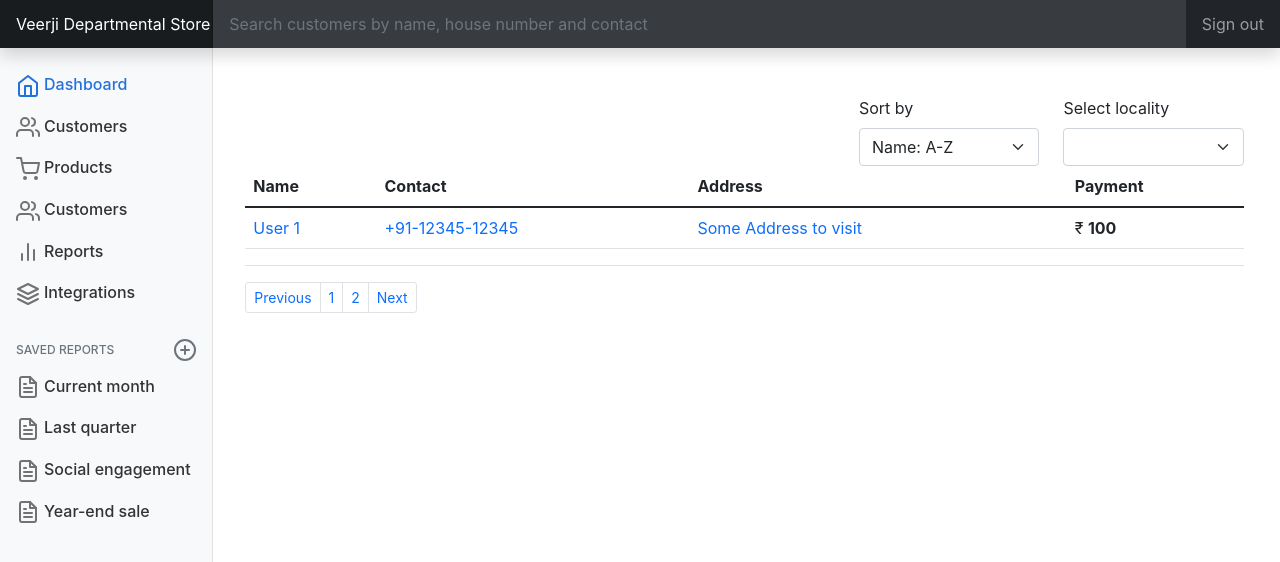
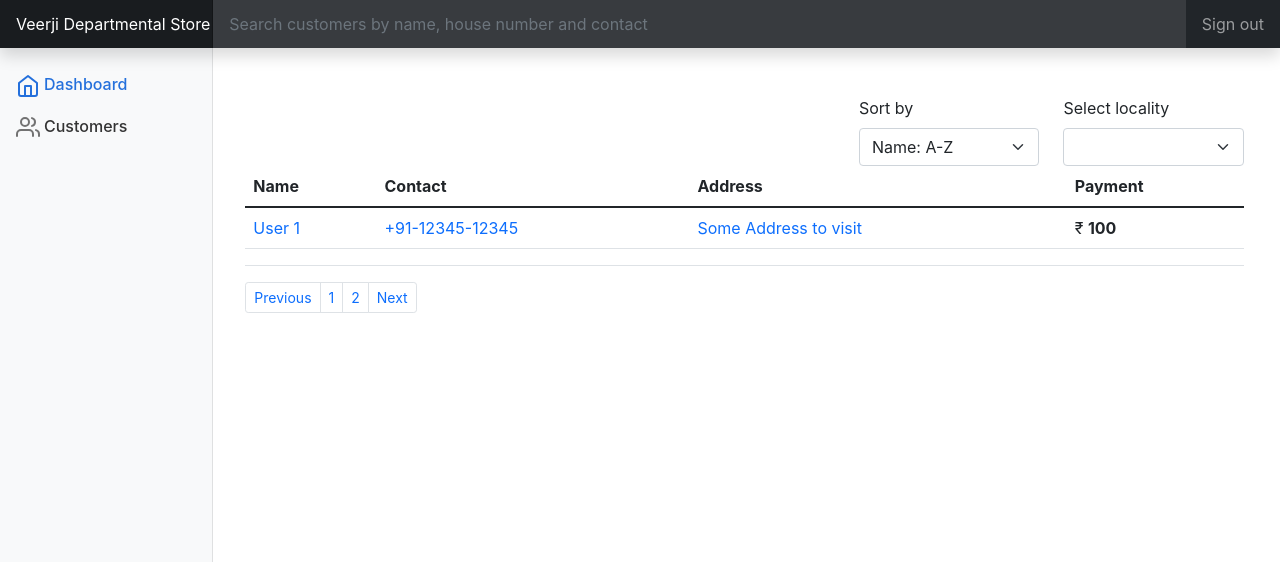
Before and after one commit to SanjampreetSingh/veerji-departmental-store, a React (Create React App) app: page /admin/home in a window 1280 px wide. Shown: the top 562 px of the page. Built offline with nearby package versions, Linux system fonts and the light colour scheme.

Commit message:
updated admin sidebar

```diff
--- a/src/components/admin/common/sidebar/Sidebar.jsx
+++ b/src/components/admin/common/sidebar/Sidebar.jsx
@@ -56,244 +56,6 @@ export default function Sidebar() {
               Customers
             </Link>
           </li>
-          <li className="nav-item">
-            <a
-              className="nav-link"
-              href="https://getbootstrap.com/docs/5.1/examples/dashboard/#"
-            >
-              <svg
-                xmlns="http://www.w3.org/2000/svg"
-                width="24"
-                height="24"
-                viewBox="0 0 24 24"
-                fill="none"
-                stroke="currentColor"
-                strokeWidth="2"
-                strokeLinecap="round"
-                strokeLinejoin="round"
-                className="feather feather-shopping-cart"
-                aria-hidden="true"
-              >
-                <circle cx="9" cy="21" r="1"></circle>
-                <circle cx="20" cy="21" r="1"></circle>
-                <path d="M1 1h4l2.68 13.39a2 2 0 0 0 2 1.61h9.72a2 2 0 0 0 2-1.61L23 6H6"></path>
-              </svg>
-              Products
-            </a>
-          </li>
-          <li className="nav-item">
-            <a
-              className="nav-link"
-              href="https://getbootstrap.com/docs/5.1/examples/dashboard/#"
-            >
-              <svg
-                xmlns="http://www.w3.org/2000/svg"
-                width="24"
-                height="24"
-                viewBox="0 0 24 24"
-                fill="none"
-                stroke="currentColor"
-                strokeWidth="2"
-                strokeLinecap="round"
-                strokeLinejoin="round"
-                className="feather feather-users"
-                aria-hidden="true"
-              >
-                <path d="M17 21v-2a4 4 0 0 0-4-4H5a4 4 0 0 0-4 4v2"></path>
-                <circle cx="9" cy="7" r="4"></circle>
-                <path d="M23 21v-2a4 4 0 0 0-3-3.87"></path>
-                <path d="M16 3.13a4 4 0 0 1 0 7.75"></path>
-              </svg>
-              Customers
-            </a>
-          </li>
-          <li className="nav-item">
-            <a
-              className="nav-link"
-              href="https://getbootstrap.com/docs/5.1/examples/dashboard/#"
-            >
-              <svg
-                xmlns="http://www.w3.org/2000/svg"
-                width="24"
-                height="24"
-                viewBox="0 0 24 24"
-                fill="none"
-                stroke="currentColor"
-                strokeWidth="2"
-                strokeLinecap="round"
-                strokeLinejoin="round"
-                className="feather feather-bar-chart-2"
-                aria-hidden="true"
-              >
-                <line x1="18" y1="20" x2="18" y2="10"></line>
-                <line x1="12" y1="20" x2="12" y2="4"></line>
-                <line x1="6" y1="20" x2="6" y2="14"></line>
-              </svg>
-              Reports
-            </a>
-          </li>
-          <li className="nav-item">
-            <a
-              className="nav-link"
-              href="https://getbootstrap.com/docs/5.1/examples/dashboard/#"
-            >
-              <svg
-                xmlns="http://www.w3.org/2000/svg"
-                width="24"
-                height="24"
-                viewBox="0 0 24 24"
-                fill="none"
-                stroke="currentColor"
-                strokeWidth="2"
-                strokeLinecap="round"
-                strokeLinejoin="round"
-                className="feather feather-layers"
-                aria-hidden="true"
-              >
-                <polygon points="12 2 2 7 12 12 22 7 12 2"></polygon>
-                <polyline points="2 17 12 22 22 17"></polyline>
-                <polyline points="2 12 12 17 22 12"></polyline>
-              </svg>
-              Integrations
-            </a>
-          </li>
-        </ul>
-
-        <h6 className="sidebar-heading d-flex justify-content-between align-items-center px-3 mt-4 mb-1 text-muted">
-          <span>Saved reports</span>
-          <a
-            className="link-secondary"
-            href="https://getbootstrap.com/docs/5.1/examples/dashboard/#"
-            aria-label="Add a new report"
-          >
-            <svg
-              xmlns="http://www.w3.org/2000/svg"
-              width="24"
-              height="24"
-              viewBox="0 0 24 24"
-              fill="none"
-              stroke="currentColor"
-              strokeWidth="2"
-              strokeLinecap="round"
-              strokeLinejoin="round"
-              className="feather feather-plus-circle"
-              aria-hidden="true"
-            >
-              <circle cx="12" cy="12" r="10"></circle>
-              <line x1="12" y1="8" x2="12" y2="16"></line>
-              <line x1="8" y1="12" x2="16" y2="12"></line>
-            </svg>
-          </a>
-        </h6>
-        <ul className="nav flex-column mb-2">
-          <li className="nav-item">
-            <a
-              className="nav-link"
-              href="https://getbootstrap.com/docs/5.1/examples/dashboard/#"
-            >
-              <svg
-                xmlns="http://www.w3.org/2000/svg"
-                width="24"
-                height="24"
-                viewBox="0 0 24 24"
-                fill="none"
-                stroke="currentColor"
-                strokeWidth="2"
-                strokeLinecap="round"
-                strokeLinejoin="round"
-                className="feather feather-file-text"
-                aria-hidden="true"
-              >
-                <path d="M14 2H6a2 2 0 0 0-2 2v16a2 2 0 0 0 2 2h12a2 2 0 0 0 2-2V8z"></path>
-                <polyline points="14 2 14 8 20 8"></polyline>
-                <line x1="16" y1="13" x2="8" y2="13"></line>
-                <line x1="16" y1="17" x2="8" y2="17"></line>
-                <polyline points="10 9 9 9 8 9"></polyline>
-              </svg>
-              Current month
-            </a>
-          </li>
-          <li className="nav-item">
-            <a
-              className="nav-link"
-              href="https://getbootstrap.com/docs/5.1/examples/dashboard/#"
-            >
-              <svg
-                xmlns="http://www.w3.org/2000/svg"
-                width="24"
-                height="24"
-                viewBox="0 0 24 24"
-                fill="none"
-                stroke="currentColor"
-                strokeWidth="2"
-                strokeLinecap="round"
-                strokeLinejoin="round"
-                className="feather feather-file-text"
-                aria-hidden="true"
-              >
-                <path d="M14 2H6a2 2 0 0 0-2 2v16a2 2 0 0 0 2 2h12a2 2 0 0 0 2-2V8z"></path>
-                <polyline points="14 2 14 8 20 8"></polyline>
-                <line x1="16" y1="13" x2="8" y2="13"></line>
-                <line x1="16" y1="17" x2="8" y2="17"></line>
-                <polyline points="10 9 9 9 8 9"></polyline>
-              </svg>
-              Last quarter
-            </a>
-          </li>
-          <li className="nav-item">
-            <a
-              className="nav-link"
-              href="https://getbootstrap.com/docs/5.1/examples/dashboard/#"
-            >
-              <svg
-                xmlns="http://www.w3.org/2000/svg"
-                width="24"
-                height="24"
-                viewBox="0 0 24 24"
-                fill="none"
-                stroke="currentColor"
-                strokeWidth="2"
-                strokeLinecap="round"
-                strokeLinejoin="round"
-                className="feather feather-file-text"
-                aria-hidden="true"
-              >
-                <path d="M14 2H6a2 2 0 0 0-2 2v16a2 2 0 0 0 2 2h12a2 2 0 0 0 2-2V8z"></path>
-                <polyline points="14 2 14 8 20 8"></polyline>
-                <line x1="16" y1="13" x2="8" y2="13"></line>
-                <line x1="16" y1="17" x2="8" y2="17"></line>
-                <polyline points="10 9 9 9 8 9"></polyline>
-              </svg>
-              Social engagement
-            </a>
-          </li>
-          <li className="nav-item">
-            <a
-              className="nav-link"
-              href="https://getbootstrap.com/docs/5.1/examples/dashboard/#"
-            >
-              <svg
-                xmlns="http://www.w3.org/2000/svg"
-                width="24"
-                height="24"
-                viewBox="0 0 24 24"
-                fill="none"
-                stroke="currentColor"
-                strokeWidth="2"
-                strokeLinecap="round"
-                strokeLinejoin="round"
-                className="feather feather-file-text"
-                aria-hidden="true"
-              >
-                <path d="M14 2H6a2 2 0 0 0-2 2v16a2 2 0 0 0 2 2h12a2 2 0 0 0 2-2V8z"></path>
-                <polyline points="14 2 14 8 20 8"></polyline>
-                <line x1="16" y1="13" x2="8" y2="13"></line>
-                <line x1="16" y1="17" x2="8" y2="17"></line>
-                <polyline points="10 9 9 9 8 9"></polyline>
-              </svg>
-              Year-end sale
-            </a>
-          </li>
         </ul>
       </div>
     </nav>
```
